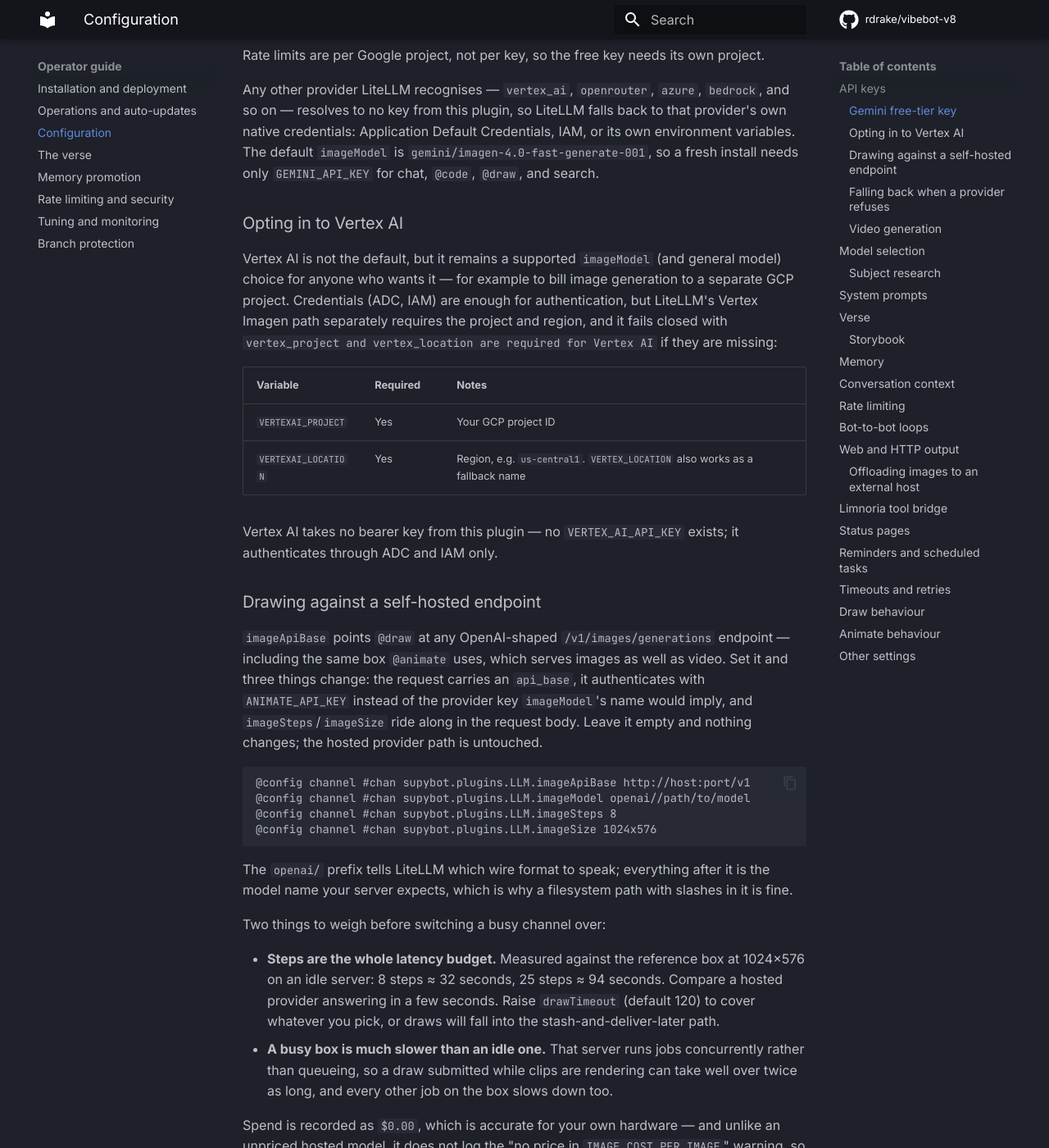
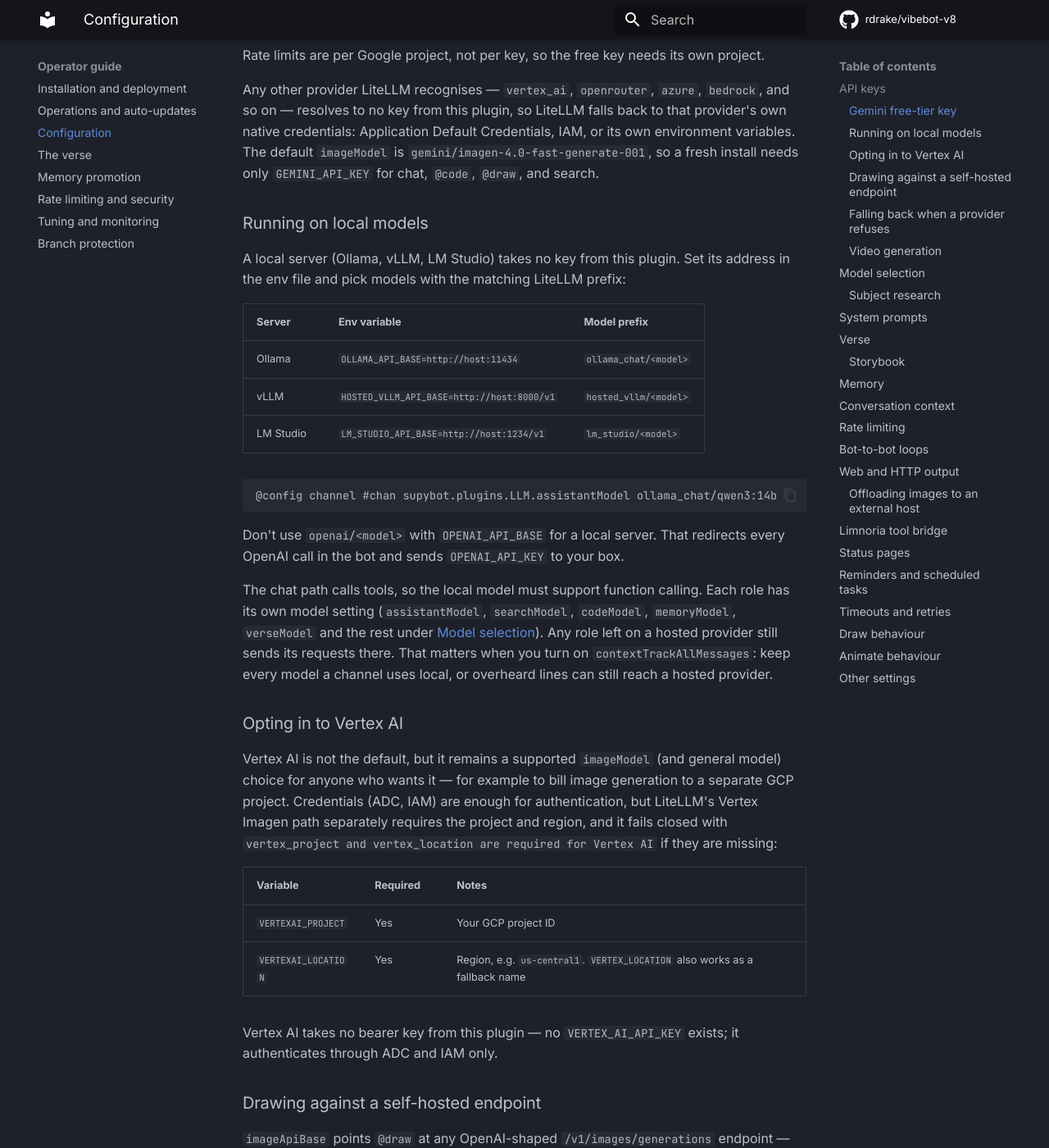
Before and after one commit to rdrake/vibebot-v8, an MkDocs documentation site: the page built from docs/guide/operator/configuration.md, in a window 1280 px wide and 1400 px high, scrolled down 1707 px. Shown: the whole window at 82% size. Built offline with MkDocs 1.6.1 and Material for MkDocs 9.7.7, drawn with Linux system fonts in a browser that asks for light colours; comment, search, counter and statistics services are not loaded; some of the changed text lies outside the part shown.

Commit message:
docs(ops): local-model setup, free Gemini key in env template, drop unused data dir
- .env.example lists GEMINI_FREE_API_KEY and the Ollama/vLLM/LM Studio
  base-URL variables
- configuration.md gains a Running on local models section and ties
  contextTrackAllMessages privacy to the providers a channel uses
- make install-service no longer creates ~/.local/share/vibebot

````diff
--- a/docs/guide/operator/configuration.md
+++ b/docs/guide/operator/configuration.md
@@ -49,6 +49,24 @@ Two limits of the free tier shape the rest of the configuration:
 Rate limits are per Google project, not per key, so the free key needs its own project.
 
 Any other provider LiteLLM recognises — `vertex_ai`, `openrouter`, `azure`, `bedrock`, and so on — resolves to no key from this plugin, so LiteLLM falls back to that provider's own native credentials: Application Default Credentials, IAM, or its own environment variables. The default `imageModel` is `gemini/imagen-4.0-fast-generate-001`, so a fresh install needs only `GEMINI_API_KEY` for chat, `@code`, `@draw`, and search.
+
+### Running on local models
+
+A local server (Ollama, vLLM, LM Studio) takes no key from this plugin. Set its address in the env file and pick models with the matching LiteLLM prefix:
+
+| Server | Env variable | Model prefix |
+|--------|--------------|--------------|
+| Ollama | `OLLAMA_API_BASE=http://host:11434` | `ollama_chat/<model>` |
+| vLLM | `HOSTED_VLLM_API_BASE=http://host:8000/v1` | `hosted_vllm/<model>` |
+| LM Studio | `LM_STUDIO_API_BASE=http://host:1234/v1` | `lm_studio/<model>` |
+
+```
+@config channel #chan supybot.plugins.LLM.assistantModel ollama_chat/qwen3:14b
+```
+
+Don't use `openai/<model>` with `OPENAI_API_BASE` for a local server. That redirects every OpenAI call in the bot and sends `OPENAI_API_KEY` to your box.
+
+The chat path calls tools, so the local model must support function calling. Each role has its own model setting (`assistantModel`, `searchModel`, `codeModel`, `memoryModel`, `verseModel` and the rest under [Model selection](#model-selection)). Any role left on a hosted provider still sends its requests there. That matters when you turn on `contextTrackAllMessages`: keep every model a channel uses local, or overheard lines can still reach a hosted provider.
 
 ### Opting in to Vertex AI
 
@@ -259,7 +277,7 @@ See [Memory promotion](memory-promotion.md) for how the two-stage pipeline works
 | `contextEnabled` | channel | `True` | Enable conversation context |
 | `contextMaxMessages` | channel | `20` | Messages kept in per-user history |
 | `contextTimeoutMinutes` | channel | `5` | Clear context after this much inactivity |
-| `contextTrackAllMessages` | channel | `False` | Track every channel message, not just bot interactions. Off by default for privacy |
+| `contextTrackAllMessages` | channel | `False` | Track every channel message, not just bot interactions. Off by default for privacy: the lines go to whichever provider serves the channel's models. See [Running on local models](#running-on-local-models) |
 | `channelContextMaxMessages` | channel | `10` | Messages in the shared channel context |
 
 ## Rate limiting
````
Also changed, not shown: docs/guide/operator/installation.md (+2 -3 lines), docs/guide/operator/operations.md (+1 -1 lines), 3 other files.
